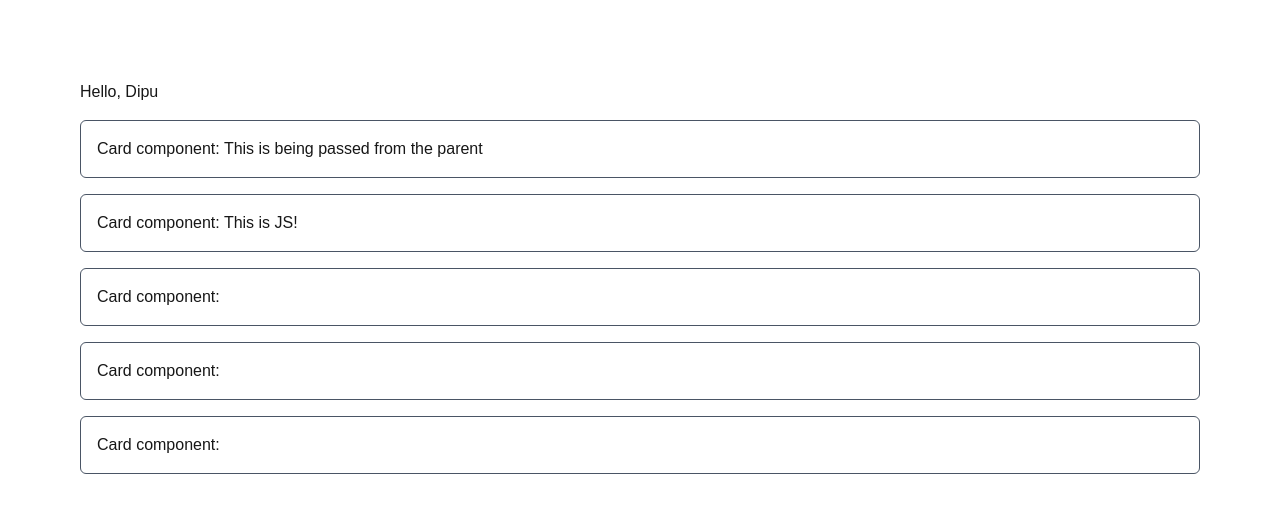
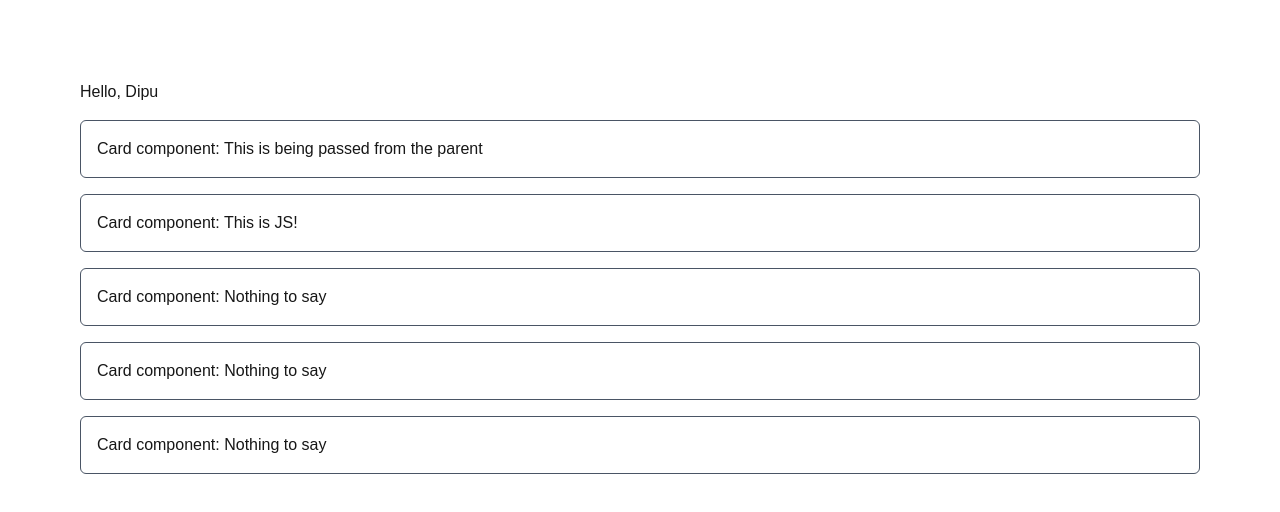
Before and after one commit to dipu4432/next-and-supabase-app, a Next.js app: page / in a window 1280 px wide. Shown: the top 512 px of the page. Built offline with nearby package versions, Linux system fonts and the light colour scheme.

Commit message:
Added default props

```diff
--- a/app/page.js
+++ b/app/page.js
@@ -1,7 +1,7 @@
-function Card(props) {
+function Card({ text = "Nothing to say" }) {
   return (
     <div className="border rounded-md border-gray-600 p-4">
-      Card component: {props.text}
+      Card component: {text}
     </div>
   )
 }
```
